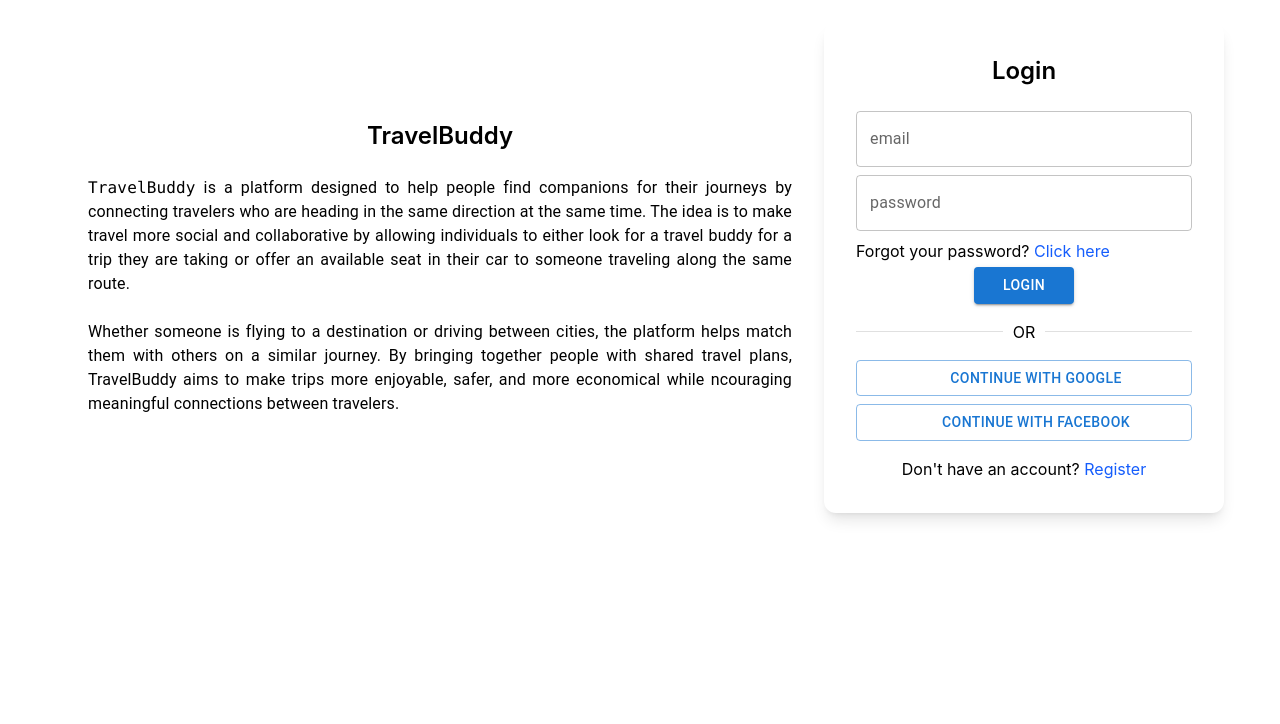
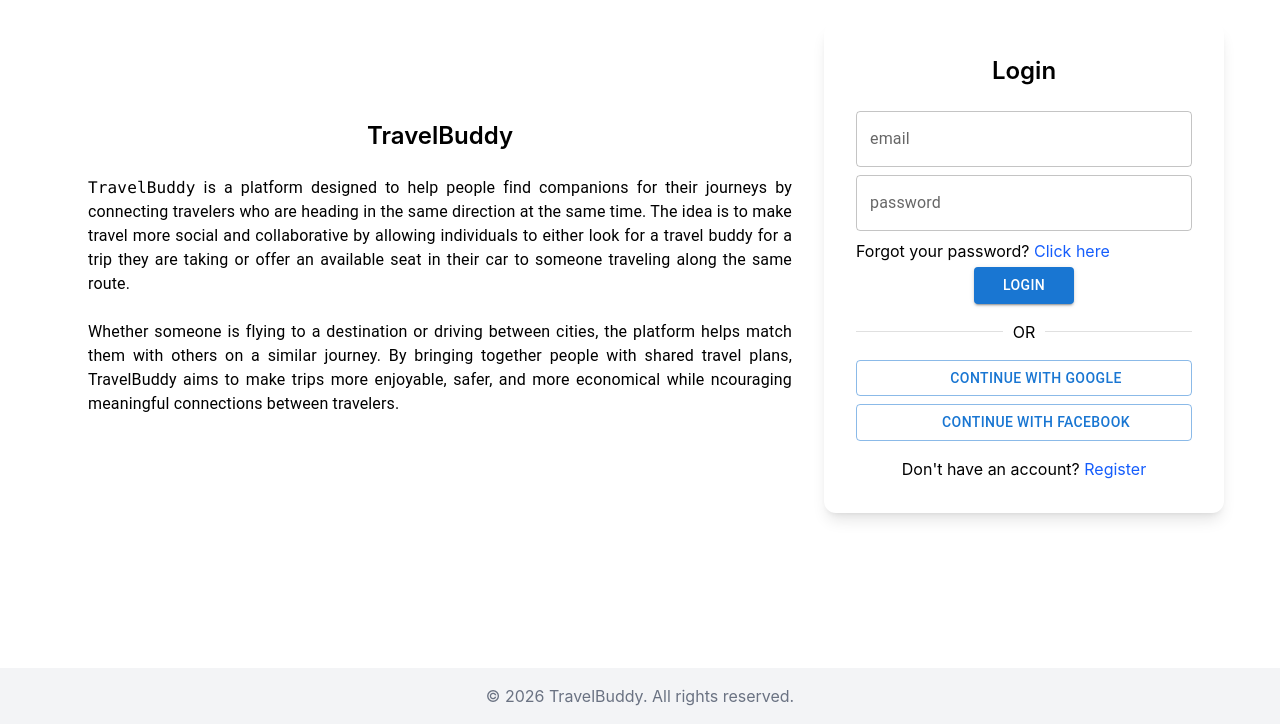
Before and after one commit to manideepj2/travel-buddy-frontend, a React (Vite) app: page / in a window 1280 px wide. Shown: the part 132-856 px from the top of the page. Before the commit the page ends 800 px from the top, so only its background shows below. Built offline with nearby package versions, Linux system fonts and the light colour scheme; some icons are missing.

Commit message:
Add footer

```diff
--- a/src/App.tsx
+++ b/src/App.tsx
@@ -1,8 +1,12 @@
 import AppRoutes from "./routes/AppRoutes";
 import "./App.css";
+import Footer from "./components/Footer";
 
 function App() {
-  return <AppRoutes />
+  return<>
+   <AppRoutes />
+   <Footer />
+   </>
 }
 
 export default App;
--- /dev/null
+++ b/src/components/Footer.tsx
@@ -0,0 +1,13 @@
+const Footer = () => {
+  return (
+    <footer className="bg-gray-100 py-4">
+      <div className="container mx-auto">
+        <p className="text-center text-gray-500">
+          &copy; {new Date().getFullYear()} TravelBuddy. All rights reserved.
+        </p>
+      </div>
+    </footer>
+  );
+};
+
+export default Footer;
--- a/src/pages/Register/Register.tsx
+++ b/src/pages/Register/Register.tsx
@@ -34,7 +34,7 @@
   };
 
   return (
-    <div className="flex items-center justify-center h-screen bg-gray-100">
+    <div className="flex items-center justify-center h-screen">
       <div className="w-[400px] bg-white p-8 rounded-xl shadow-lg">
         <h2 className="text-2xl font-semibold text-center mb-6">
           Create Account
```
